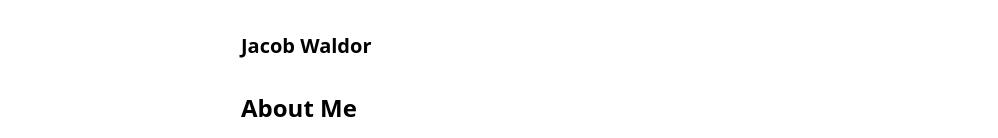
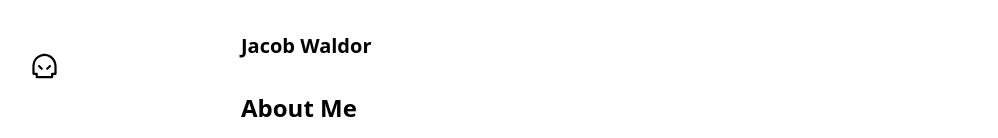
Before and after one commit to jwaldor/newsite, a React (Vite) app: page / in a window 1280 px wide. Shown: the top 138 px of the page, without its empty margins (31-1029 px from the left). Built offline with nearby package versions, Linux system fonts and the light colour scheme.

Commit message:
add state to position svg and position svg at that state

```diff
--- a/src/App.tsx
+++ b/src/App.tsx
@@ -1,11 +1,18 @@
 import headshot from "./assets/FT.headshots_180824_jacob-17.jpg"
 import linkedin from "./assets/LI-In-Bug.png"
 import skeleton from "./assets/evil-skeleton-rpg-svgrepo-com (1).svg"
+import { useState } from 'react'
 
 function App() {
+  const [svgPosition, setSvgPosition] = useState({ x: 50, y: 50 });
 
   return (
     <div className="max-w-3xl mx-auto px-4 py-8 font-sans">
+      <img
+        src={skeleton}
+        alt="Skeleton"
+        style={{ position: 'absolute', left: svgPosition.x, top: svgPosition.y, width: '4%', height: '4%' }}
+      />
       <header className="mb-8">
         <nav className="flex justify-between items-center">
           <h1 className="text-xl font-semibold">Jacob Waldor</h1>
```
